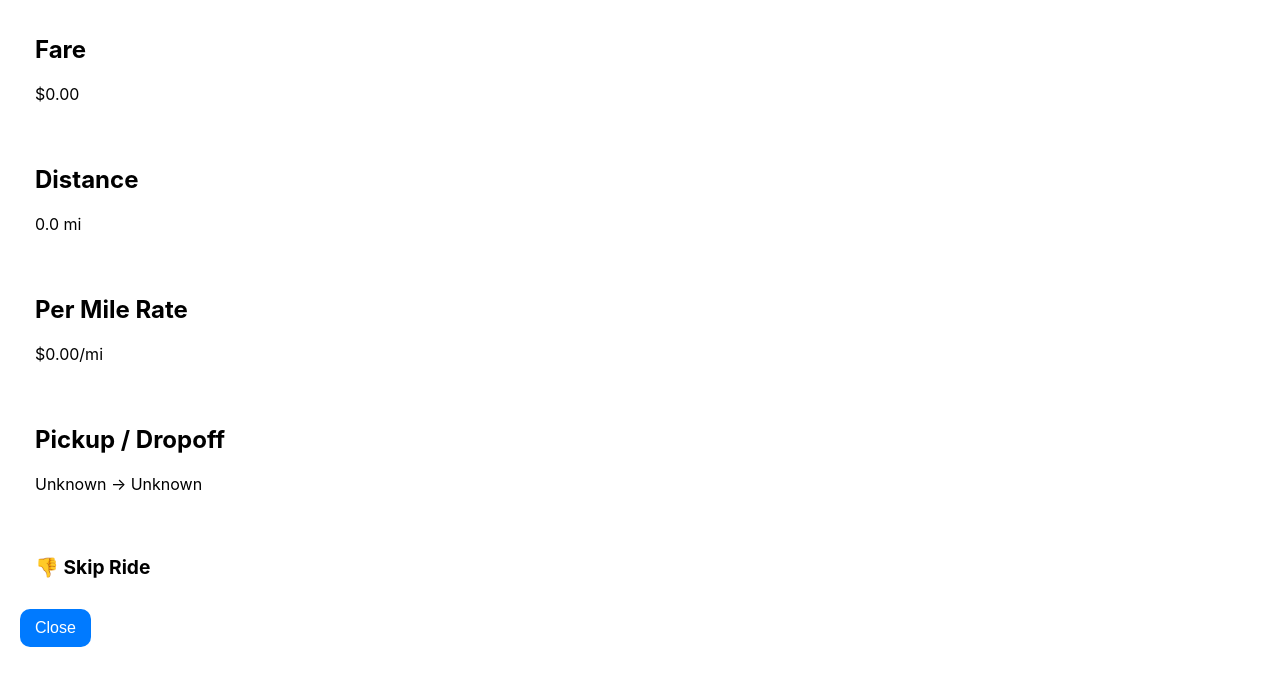
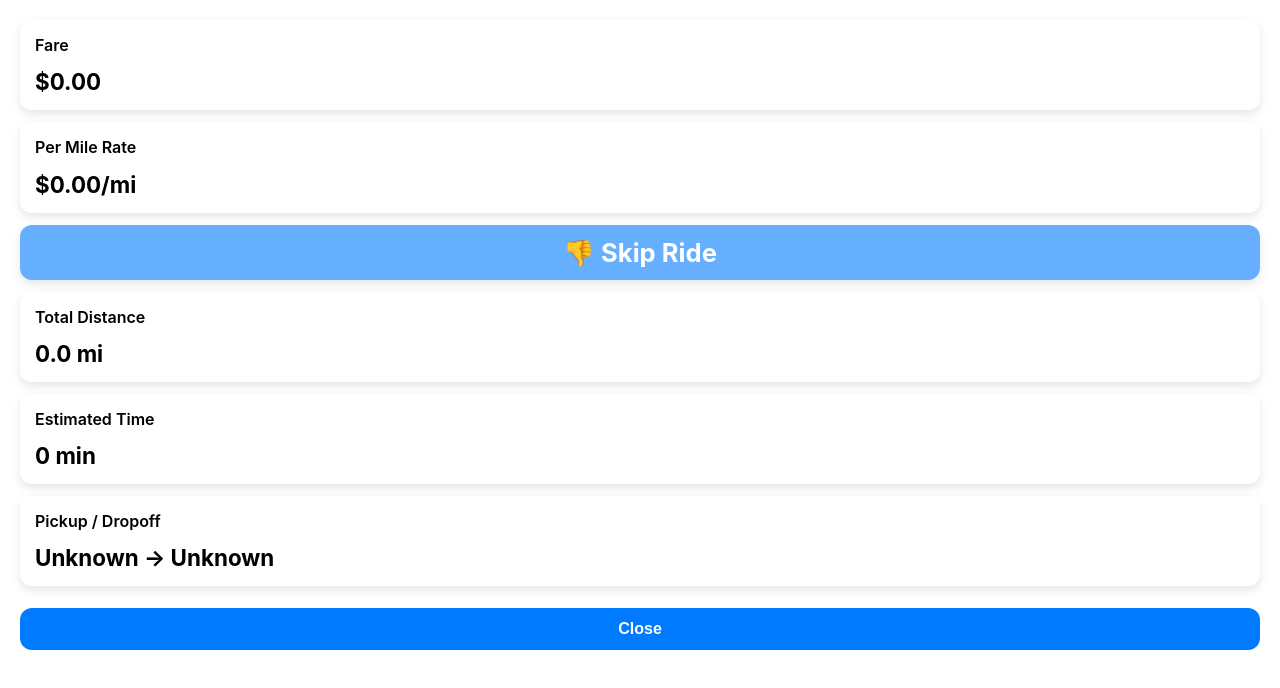
Before and after one commit to jamesburgos/refactored-couscous, a plain HTML site: page index.html in a window 1280 px wide. Drawn offline with Linux system fonts and the light colour scheme.

Commit message:
Update index.html

```diff
--- a/index.html
+++ b/index.html
@@ -2,7 +2,7 @@
 <html lang="en">
 <head>
 <meta name="viewport" content="width=device-width, initial-scale=1.0">
-<title>Uber Ride Dashboard</title>
+<title>Ride Dashboard</title>
 <style>
   body {
     font-family: -apple-system, system-ui, sans-serif;
@@ -11,33 +11,40 @@
     background: transparent;
     color: #000;
   }
-
   .card {
     padding: 15px;
     border-radius: 12px;
-    background: transparent;
-    margin-bottom: 15px;
+    background: rgba(255,255,255,0.4);
+    box-shadow: 0 4px 10px rgba(0,0,0,0.1);
+    margin-bottom: 12px;
   }
-
-  h2 { margin-top: 0; }
-
+  h2 { margin-top: 0; font-size: 1em; font-weight: 600; }
+  .value { font-size: 1.4em; font-weight: bold; margin-top: 4px; }
   .verdict {
+    font-size: 1.6em;
     font-weight: bold;
-    font-size: 1.2em;
+    text-align: center;
+    padding: 12px;
+    border-radius: 12px;
+    background: rgba(0,122,255,0.6);
+    color: #fff;
   }
-
   button {
-    padding: 10px 15px;
-    border-radius: 10px;
+    width: 100%;
+    padding: 12px;
+    border-radius: 12px;
     border: none;
     font-size: 1em;
+    font-weight: 600;
     cursor: pointer;
     background-color: #007aff;
-    color: white;
+    color: #fff;
+    margin-top: 10px;
   }
-
   @media (prefers-color-scheme: dark) {
     body { color: #fff; }
+    .card { background: rgba(30,30,30,0.5); box-shadow: 0 4px 10px rgba(0,0,0,0.5); }
+    .verdict { background: rgba(10,132,255,0.7); color: #fff; }
     button { background-color: #0a84ff; }
   }
 </style>
@@ -46,26 +53,29 @@
 
 <div class="card">
   <h2>Fare</h2>
-  <p>$0.00</p>
-</div>
-
-<div class="card">
-  <h2>Distance</h2>
-  <p>0.0 mi</p>
+  <div class="value" id="fare">$0.00</div>
 </div>
 
 <div class="card">
   <h2>Per Mile Rate</h2>
-  <p>$0.00/mi</p>
+  <div class="value" id="ppm">$0.00/mi</div>
+</div>
+
+<div class="card verdict" id="verdict">👎 Skip Ride</div>
+
+<div class="card">
+  <h2>Total Distance</h2>
+  <div class="value" id="distance">0.0 mi</div>
+</div>
+
+<div class="card">
+  <h2>Estimated Time</h2>
+  <div class="value" id="time">0 min</div>
 </div>
 
 <div class="card">
   <h2>Pickup / Dropoff</h2>
-  <p>Unknown → Unknown</p>
-</div>
-
-<div class="card verdict">
-  👎 Skip Ride
+  <div class="value" id="route">Unknown → Unknown</div>
 </div>
 
 <button onclick="window.close()">Close</button>
```
